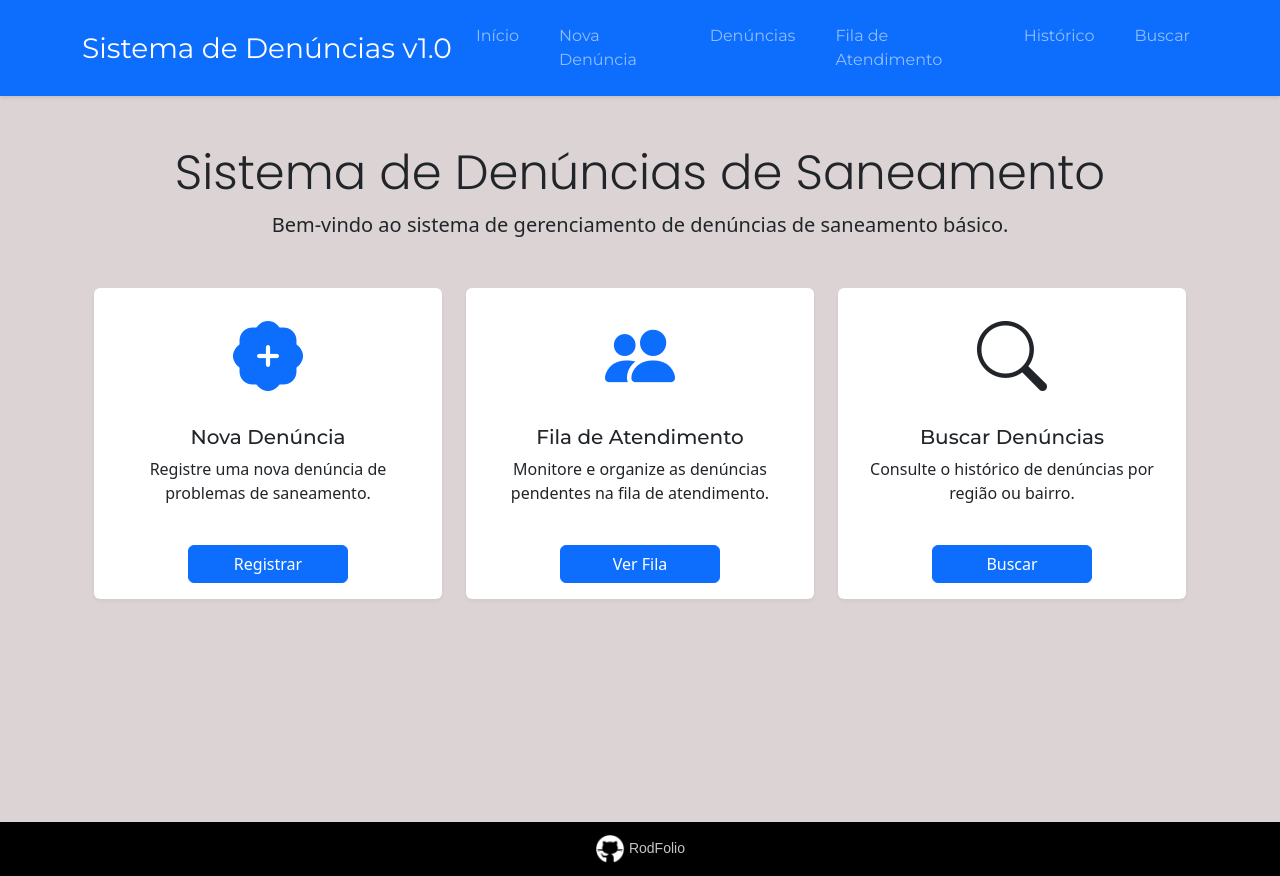
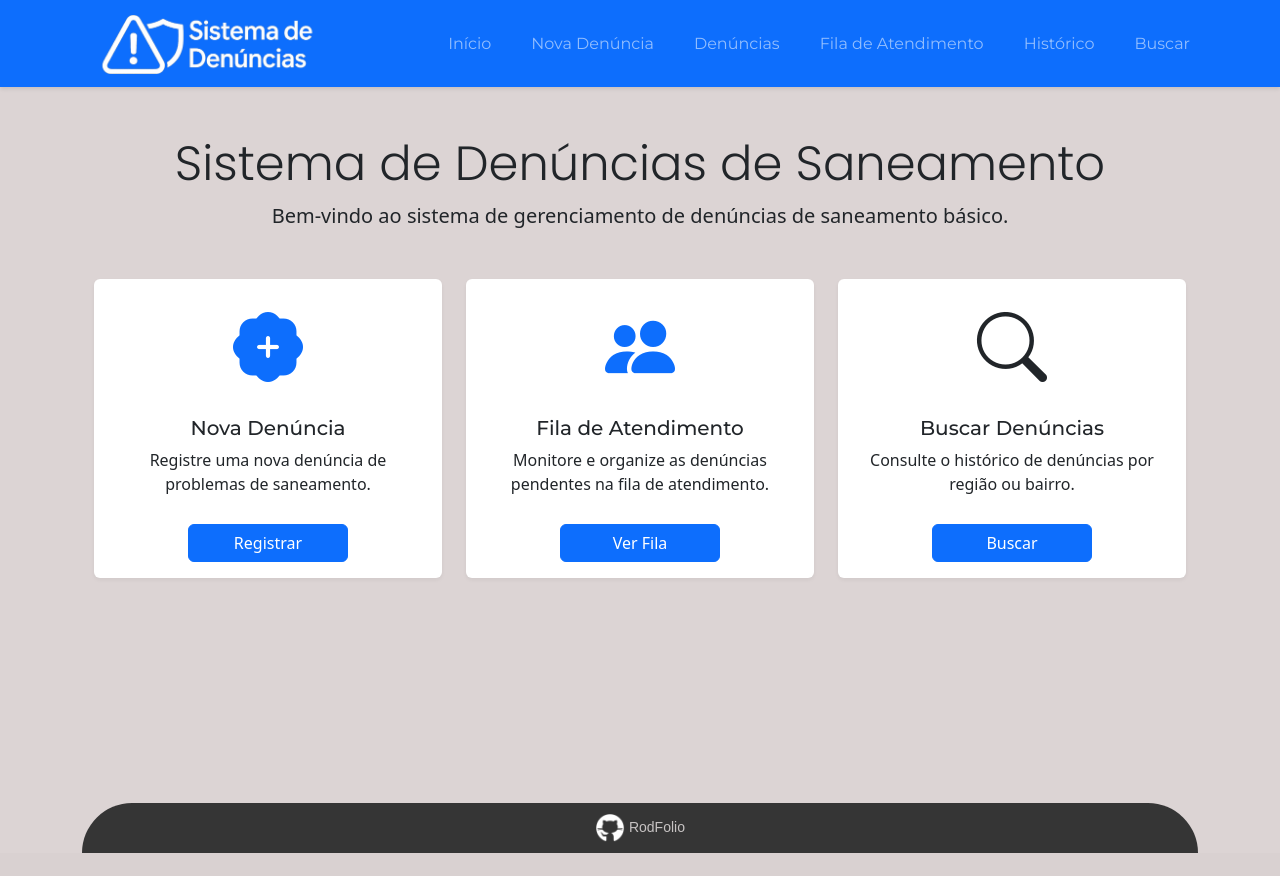
Before and after one commit to RodFolio/Agua-potavel-e-Saneamento, a Flask app: page / in a window 1280 px wide. After the commit the page ends 853 px from the top, so only its background shows below. Run offline with Flask 3, Linux system fonts and the light colour scheme.

Commit message:
nova logo, novo footer

```diff
--- a/static/style.css
+++ b/static/style.css
@@ -13,7 +13,7 @@ body {
 .card {
     box-shadow: 0 2px 4px rgba(0,0,0,.05);
     border: none;
-    margin-bottom: 1.5rem;
+    margin-bottom: 0.8rem;
 }
 
 .card-header {
--- a/templates/base.html
+++ b/templates/base.html
@@ -21,23 +21,33 @@
     />
 <style>
   footer {
-    background-color: #000000;
-    margin-top: 3rem;
+    background-color: #353535;
     width: 100%;
     text-align: center;
     color: #ffffff;
-    padding: 2px;
+    border-radius: 100px 100px 0 0;
+
+    /* antigo footer */
+    /* text-align: center;
+    color: #ffffff;
+    position: fixed;
+    bottom: 0;
+    left: 0;
+    right: 0;
+    margin-top: 10px; */
   }
 
   footer a {
     color: #c7c3c3;
-    font-weight: 100;
     text-decoration: none;
   }
 
   footer a:hover {
     color: rgb(249, 113, 113);
     text-decoration: underline;
+  }
+  .img {
+    width: 250px;
   }
 </style>
 
@@ -47,7 +57,7 @@
     <nav class="navbar navbar-expand-lg navbar-dark bg-primary ">
       <div class="container">
         <a class="navbar-brand fs-3 " style="font-family: Montserrat, sans-serif;" href="{{ url_for('index') }}"
-          >Sistema de Denúncias v1.0</a
+          ><img class="img" src="../static/image.png" alt="logo"></a
         >
         <button
           class="navbar-toggler"
@@ -97,16 +107,6 @@
       {% endfor %} {% endif %} {% endwith %} {% block content %}{% endblock %}
     </div>
 
-    <footer style="margin-top: 183px; font-family: Arial, Helvetica, sans-serif;" >
-      <div class="container" style="display: flex; justify-content: center; text-align: center; padding: 10px; ">
-        <p class="text-center"></p>
-         <a href="#" style="font-size: 14px;">
-          <img src="../static/github.png" alt="logo" width="30px" height="30px" style="color: rgb(0, 0, 0);"> RodFolio
-        </a>
-      </p>
-      </div>
-    </footer>
-
     <script src="https://cdn.jsdelivr.net/npm/bootstrap@5.3.0/dist/js/bootstrap.bundle.min.js"></script>
   </body>
 </html>
--- a/templates/index.html
+++ b/templates/index.html
@@ -52,4 +52,13 @@
     </div>
   </div>
 </div>
+<footer class="footer-historico" style="margin-top: 185px; font-family: Arial, Helvetica, sans-serif;" >
+  <div class="container" style="display: flex; justify-content: center; text-align: center; padding: 10px; ">
+    <p class="text-center"></p>
+     <a href="#" style="font-size: 14px;">
+      <img src="../static/github.png" alt="logo" width="30px" height="30px" style="color: rgb(0, 0, 0);"> RodFolio
+    </a>
+  </p>
+  </div>
+</footer>
 {% endblock %}
```
Also changed, not shown: templates/buscar.html (+9 -0 lines), templates/cadastrar.html (+9 -0 lines), templates/denuncias.html (+9 -0 lines), templates/fila.html (+9 -3 lines), templates/historico.html (+9 -0 lines), static/image.png (added).
